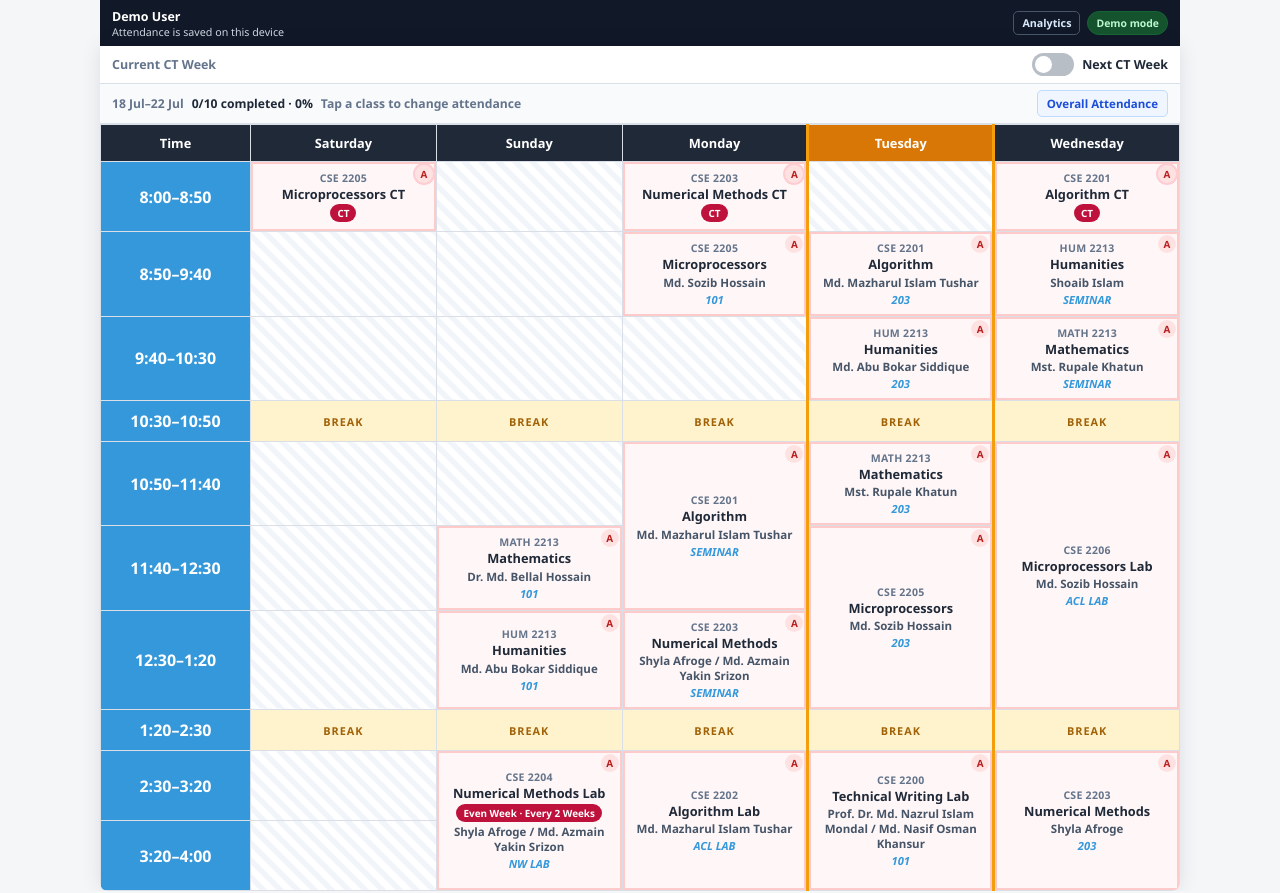
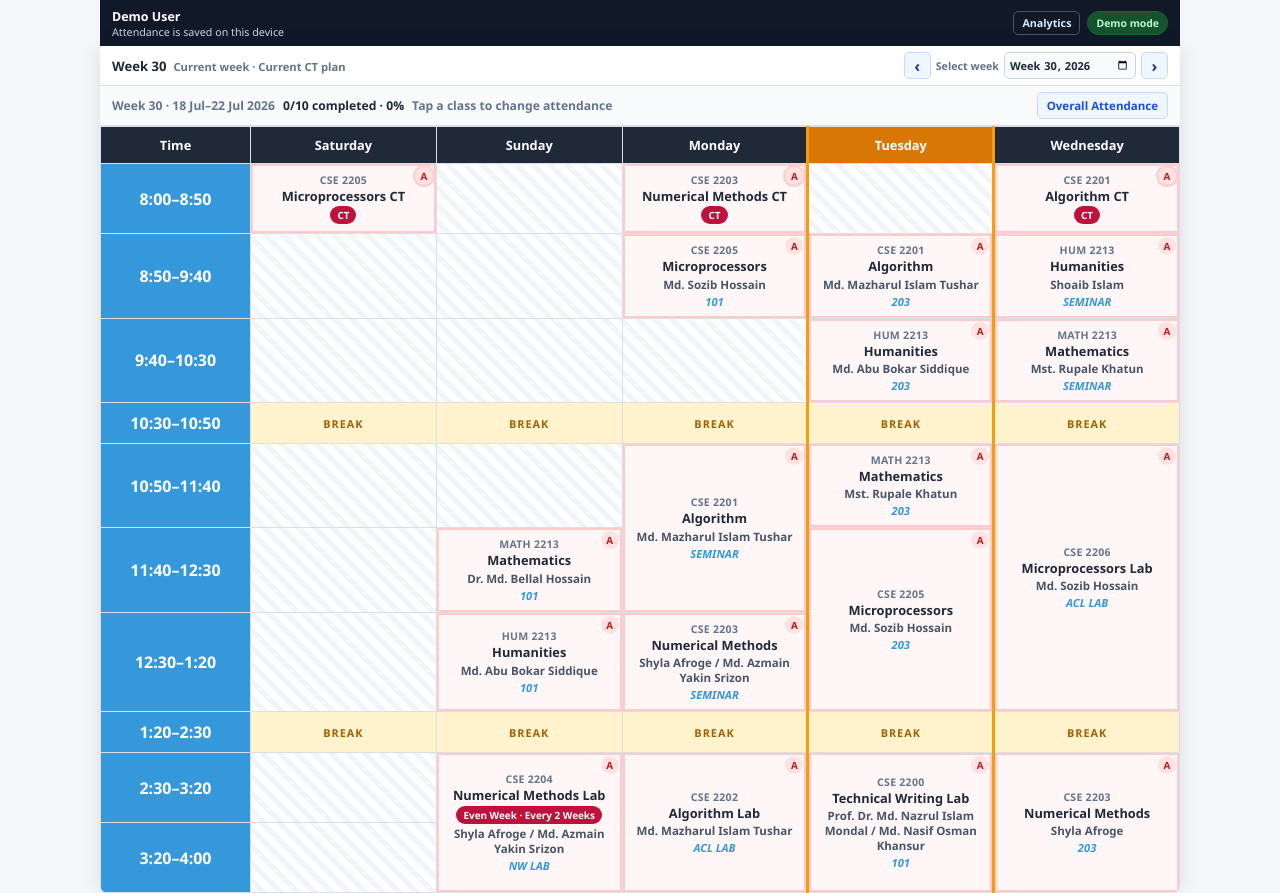
Before and after one commit to tusarimrananik/routine, a Next.js app: page / in a window 1280 px wide. Built offline with nearby package versions, Linux system fonts and the light colour scheme; no server answers.

Commit message:
Add selectable routine weeks

```diff
--- a/app/globals.css
+++ b/app/globals.css
@@ -81,15 +81,15 @@ button, input { font: inherit; }
 }
 
 .toggle-container { min-height: 38px; padding: 6px 12px; }
-.week-status { color: var(--muted); font-size: .78rem; font-weight: 700; }
-.week-control { display: flex; align-items: center; gap: 8px; font-size: .78rem; font-weight: 700; }
-
-.week-switch { position: relative; display: inline-block; width: 42px; height: 23px; }
-.week-switch input { width: 0; height: 0; opacity: 0; }
-.slider { position: absolute; inset: 0; cursor: pointer; background: #b8bec5; border-radius: 20px; transition: .25s; }
-.slider::before { position: absolute; content: ""; width: 17px; height: 17px; left: 3px; bottom: 3px; background: white; border-radius: 50%; transition: .25s; }
-input:checked + .slider { background: var(--secondary); }
-input:checked + .slider::before { transform: translateX(19px); }
+.selected-week-copy { display: flex; min-width: 0; align-items: baseline; gap: 7px; }
+.selected-week-copy strong { color: var(--text); font-size: .82rem; }
+.selected-week-copy span { color: var(--muted); font-size: .7rem; font-weight: 700; }
+.week-picker { display: flex; align-items: center; gap: 5px; }
+.week-picker label { display: flex; align-items: center; gap: 5px; color: var(--muted); font-size: .67rem; font-weight: 800; }
+.week-picker input { width: 132px; min-height: 27px; padding: 2px 5px; color: var(--text); background: #f8fafc; border: 1px solid #cbd5e1; border-radius: 5px; font-size: .69rem; font-weight: 800; }
+.week-picker button { display: grid; min-width: 27px; height: 27px; padding: 0 6px; place-items: center; color: #1e3a8a; background: #eff6ff; border: 1px solid #bfdbfe; border-radius: 5px; cursor: pointer; font-size: 1rem; font-weight: 900; }
+.week-picker button:hover { background: #dbeafe; }
+.week-picker .current-week-button { padding: 0 7px; font-size: .62rem; }
 
 .attendance-panel { min-height: 38px; padding: 6px 12px; color: var(--muted); font-size: .76rem; font-weight: 700; background: #f8fafc; }
 .attendance-copy { display: flex; min-width: 0; align-items: center; gap: 8px; }
@@ -217,11 +217,14 @@ thead .current-day-column { background: #d97706; }
   .analytics-link { padding: 3px 6px; font-size: .59rem; }
   .schedule-container { min-width: 0; border-radius: 0; }
   .toggle-container { min-height: 28px; padding: 3px 7px; }
-  .week-status, .week-control { font-size: .65rem; line-height: 1; }
-  .week-control { gap: 5px; }
-  .week-switch { width: 34px; height: 18px; }
-  .slider::before { width: 12px; height: 12px; left: 3px; bottom: 3px; }
-  input:checked + .slider::before { transform: translateX(16px); }
+  .selected-week-copy { gap: 4px; }
+  .selected-week-copy strong { font-size: .65rem; }
+  .selected-week-copy span { max-width: 92px; overflow: hidden; font-size: .54rem; text-overflow: ellipsis; white-space: nowrap; }
+  .week-picker { gap: 3px; }
+  .week-picker label > span { display: none; }
+  .week-picker input { width: 104px; min-height: 22px; padding: 1px 3px; font-size: .58rem; }
+  .week-picker button { min-width: 22px; height: 22px; padding: 0 4px; font-size: .8rem; }
+  .week-picker .current-week-button { padding: 0 5px; font-size: .52rem; }
   .attendance-panel { min-height: 30px; gap: 5px; padding: 3px 6px; font-size: .6rem; }
   .attendance-copy { gap: 5px; }
   .attendance-help { display: none; }
--- a/components/routine-tracker.tsx
+++ b/components/routine-tracker.tsx
@@ -115,12 +115,50 @@ function getDhakaToday() {
   return new Date(Date.UTC(values.year, values.month - 1, values.day));
 }
 
-function getWeekStart(nextWeek: boolean) {
+function getCurrentRoutineWeekStart() {
   const today = getDhakaToday();
   const daysSinceSaturday = (today.getUTCDay() + 1) % 7;
   const start = new Date(today);
-  start.setUTCDate(today.getUTCDate() - daysSinceSaturday + (nextWeek ? 7 : 0));
+  start.setUTCDate(today.getUTCDate() - daysSinceSaturday);
   return start;
+}
+
+function getIsoWeekValue(date: Date) {
+  const target = new Date(date);
+  const day = target.getUTCDay() || 7;
+  target.setUTCDate(target.getUTCDate() + 4 - day);
+  const isoYear = target.getUTCFullYear();
+  const yearStart = new Date(Date.UTC(isoYear, 0, 1));
+  const week = Math.ceil((((target.getTime() - yearStart.getTime()) / 86400000) + 1) / 7);
+  return `${isoYear}-W${String(week).padStart(2, "0")}`;
+}
+
+function routineWeekValue(weekStart: Date) {
+  const monday = new Date(weekStart);
+  monday.setUTCDate(weekStart.getUTCDate() + 2);
+  return getIsoWeekValue(monday);
+}
+
+function weekValueToRoutineStart(value: string) {
+  const match = /^(\d{4})-W(\d{2})$/.exec(value);
+  if (!match) return getCurrentRoutineWeekStart();
+
+  const year = Number(match[1]);
+  const week = Number(match[2]);
+  const januaryFourth = new Date(Date.UTC(year, 0, 4));
+  const januaryFourthDay = januaryFourth.getUTCDay() || 7;
+  const monday = new Date(januaryFourth);
+  monday.setUTCDate(januaryFourth.getUTCDate() - januaryFourthDay + 1 + ((week - 1) * 7));
+
+  const saturday = new Date(monday);
+  saturday.setUTCDate(monday.getUTCDate() - 2);
+  return saturday;
+}
+
+function shiftWeek(value: string, amount: number) {
+  const start = weekValueToRoutineStart(value);
+  start.setUTCDate(start.getUTCDate() + (amount * 7));
+  return routineWeekValue(start);
 }
 
 function toDateKey(date: Date) {
@@ -212,7 +250,8 @@ function readDemoRecords() {
 }
 
 export function RoutineTracker({ demoMode = false }: { demoMode?: boolean }) {
-  const [nextWeek, setNextWeek] = useState(false);
+  const currentWeekValue = routineWeekValue(getCurrentRoutineWeekStart());
+  const [selectedWeek, setSelectedWeek] = useState(currentWeekValue);
   const [records, setRecords] = useState<Record<string, AttendanceStatus>>({});
   const [summary, setSummary] = useState<AttendanceSummary>(EMPTY_SUMMARY);
   const [loading, setLoading] = useState(true);
@@ -222,13 +261,16 @@ export function RoutineTracker({ demoMode = false }: { demoMode?: boolean }) {
   const [clock, setClock] = useState(() => Date.now());
 
   const dhakaDateKey = toDateKey(getDhakaToday());
-  const weekStart = useMemo(() => getWeekStart(nextWeek), [nextWeek, dhakaDateKey]);
+  const weekStart = useMemo(() => weekValueToRoutineStart(selectedWeek), [selectedWeek]);
+  const currentWeekStart = getCurrentRoutineWeekStart();
+  const weekOffset = Math.round((weekStart.getTime() - currentWeekStart.getTime()) / (7 * 86400000));
+  const alternateCtWeek = Math.abs(weekOffset) % 2 === 1;
 
   const sessions = useMemo(() => {
-    const regular = REGULAR_SESSIONS.filter((session) => !session.evenWeekOnly || !nextWeek);
-    const ct = nextWeek ? NEXT_CT : CURRENT_CT;
+    const regular = REGULAR_SESSIONS.filter((session) => !session.evenWeekOnly || !alternateCtWeek);
+    const ct = alternateCtWeek ? NEXT_CT : CURRENT_CT;
     return [...regular, ...ct].map((session) => toDatedSession(session, weekStart));
-  }, [nextWeek, weekStart]);
+  }, [alternateCtWeek, weekStart]);
 
   const sessionMap = useMemo(() => {
     const map = new Map<string, DatedSession>();
@@ -242,10 +284,10 @@ export function RoutineTracker({ demoMode = false }: { demoMode?: boolean }) {
     return { from: toDateKey(weekStart), to: toDateKey(end) };
   }, [weekStart]);
 
-  const currentDay = new Intl.DateTimeFormat("en-US", {
+  const currentDay = selectedWeek === currentWeekValue ? new Intl.DateTimeFormat("en-US", {
     weekday: "long",
     timeZone: "Asia/Dhaka",
-  }).format(new Date(clock)).toLowerCase();
+  }).format(new Date(clock)).toLowerCase() : "";
 
   const applyResponse = useCallback((data: { records: AttendanceRecord[]; summary: AttendanceSummary }) => {
     const nextRecords: Record<string, AttendanceStatus> = {};
@@ -369,24 +411,41 @@ export function RoutineTracker({ demoMode = false }: { demoMode?: boolean }) {
   const weekEnd = new Date(weekStart);
   weekEnd.setUTCDate(weekStart.getUTCDate() + 4);
   const dateFormatter = new Intl.DateTimeFormat("en-GB", { day: "numeric", month: "short", timeZone: "UTC" });
-  const weekLabel = `${dateFormatter.format(weekStart)}–${dateFormatter.format(weekEnd)}`;
+  const weekLabel = `${dateFormatter.format(weekStart)}–${dateFormatter.format(weekEnd)} ${weekEnd.getUTCFullYear()}`;
+  const weekNumber = Number(selectedWeek.slice(-2));
+  const weekPosition = weekOffset === 0
+    ? "Current week"
+    : weekOffset === 1
+      ? "Next week"
+      : weekOffset === -1
+        ? "Previous week"
+        : weekOffset > 0
+          ? `${weekOffset} weeks ahead`
+          : `${Math.abs(weekOffset)} weeks ago`;
 
   return (
     <section className="schedule-container">
       <div className="toggle-container">
-        <span className="week-status">{nextWeek ? "Next CT Week" : "Current CT Week"}</span>
-        <div className="week-control">
-          <label className="week-switch">
-            <input type="checkbox" checked={nextWeek} onChange={(event) => setNextWeek(event.target.checked)} />
-            <span className="slider" />
+        <div className="selected-week-copy">
+          <strong>Week {weekNumber}</strong>
+          <span>{weekPosition} · {alternateCtWeek ? "Next CT plan" : "Current CT plan"}</span>
+        </div>
+        <div className="week-picker">
+          <button type="button" aria-label="Previous week" onClick={() => setSelectedWeek((week) => shiftWeek(week, -1))}>‹</button>
+          <label>
+            <span>Select week</span>
+            <input type="week" value={selectedWeek} onChange={(event) => event.target.value && setSelectedWeek(event.target.value)} />
           </label>
-          <span>Next CT Week</span>
+          <button type="button" aria-label="Next week" onClick={() => setSelectedWeek((week) => shiftWeek(week, 1))}>›</button>
+          {selectedWeek !== currentWeekValue ? (
+            <button className="current-week-button" type="button" onClick={() => setSelectedWeek(currentWeekValue)}>Current</button>
+          ) : null}
         </div>
       </div>
 
       <div className="attendance-panel">
         <div className="attendance-copy">
-          <span>{weekLabel}</span>
+          <span>Week {weekNumber} · {weekLabel}</span>
           <span className="attendance-summary">
             {loading ? "Loading…" : `${summary.overall.present}/${summary.overall.total} completed · ${percentageLabel(summary.overall)}`}
           </span>
```
